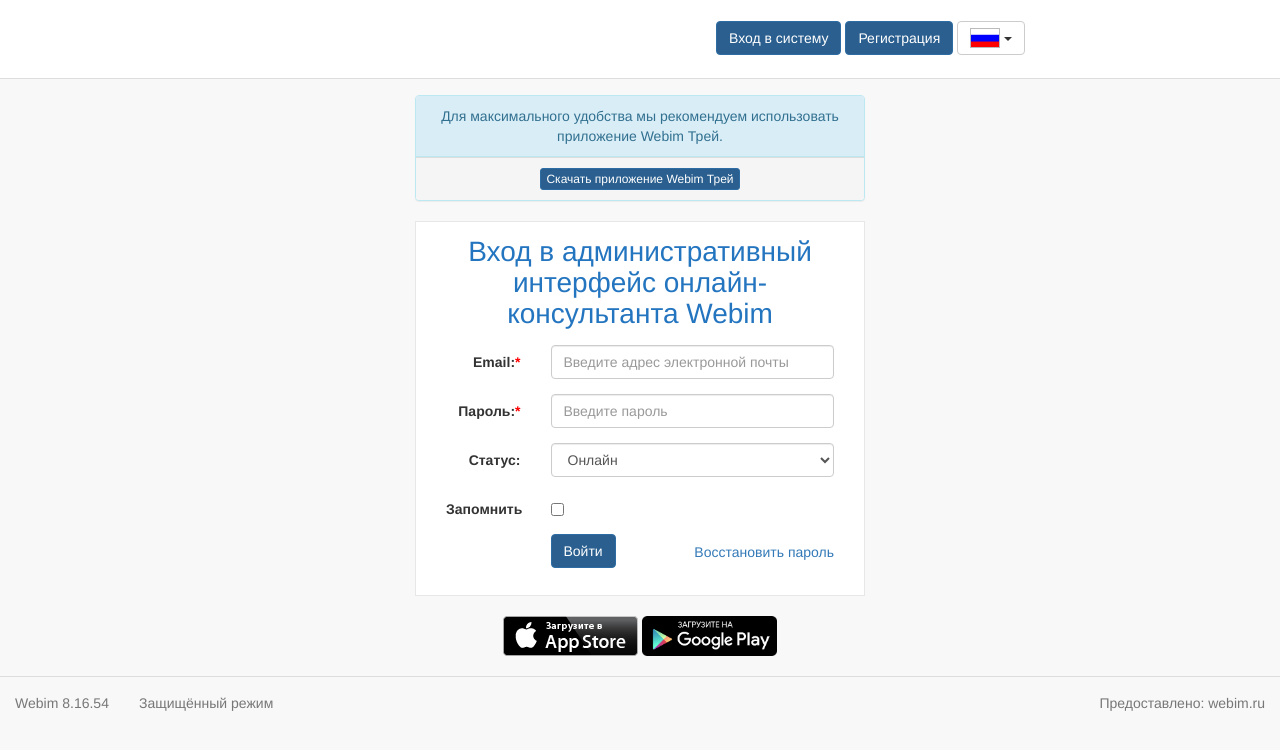
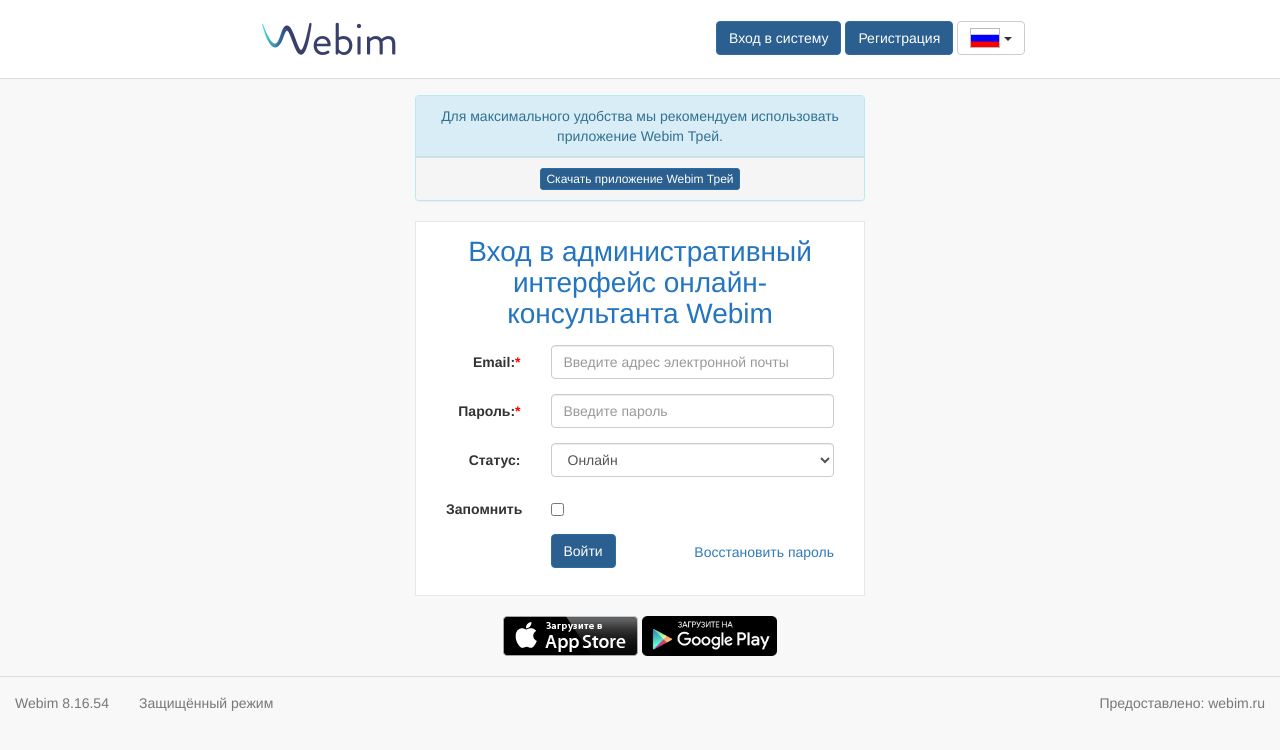
Before and after one commit to bulli4ka/webim_test, a plain HTML site: page index.html in a window 1280 px wide. Drawn offline with Linux system fonts and the light colour scheme; the site is published under a folder, as on GitHub Pages, so addresses that start at the root find nothing.

Commit message:
logo fixed

```diff
--- a/index.html
+++ b/index.html
@@ -29,7 +29,7 @@
                     <span class="icon-bar"></span>
                 </button>
                 <a href="" class="header_logo">
-                    <img src="/images/logo.gif" alt="">
+                    <img src="images/logo.gif" alt="">
                 </a>
             </div>
             <div class="collapse navbar-collapse js-external-navigation">
```
